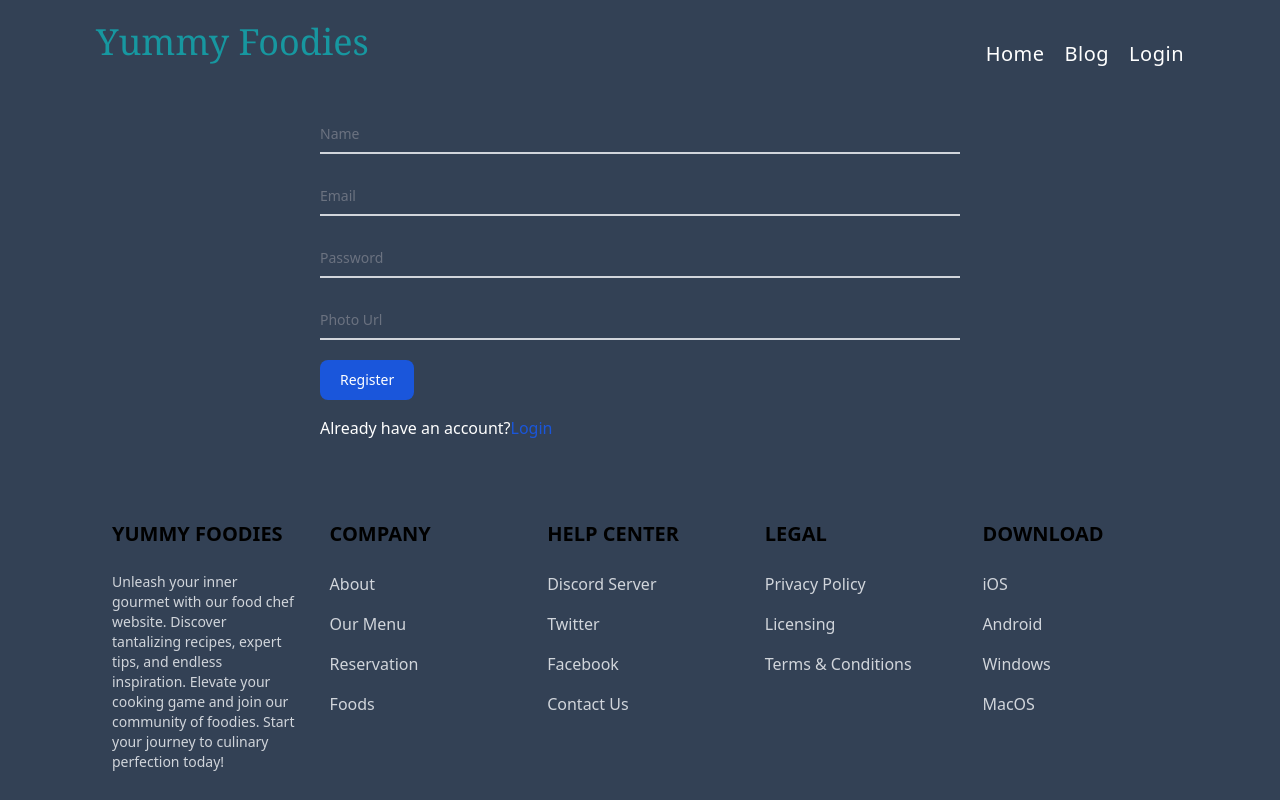
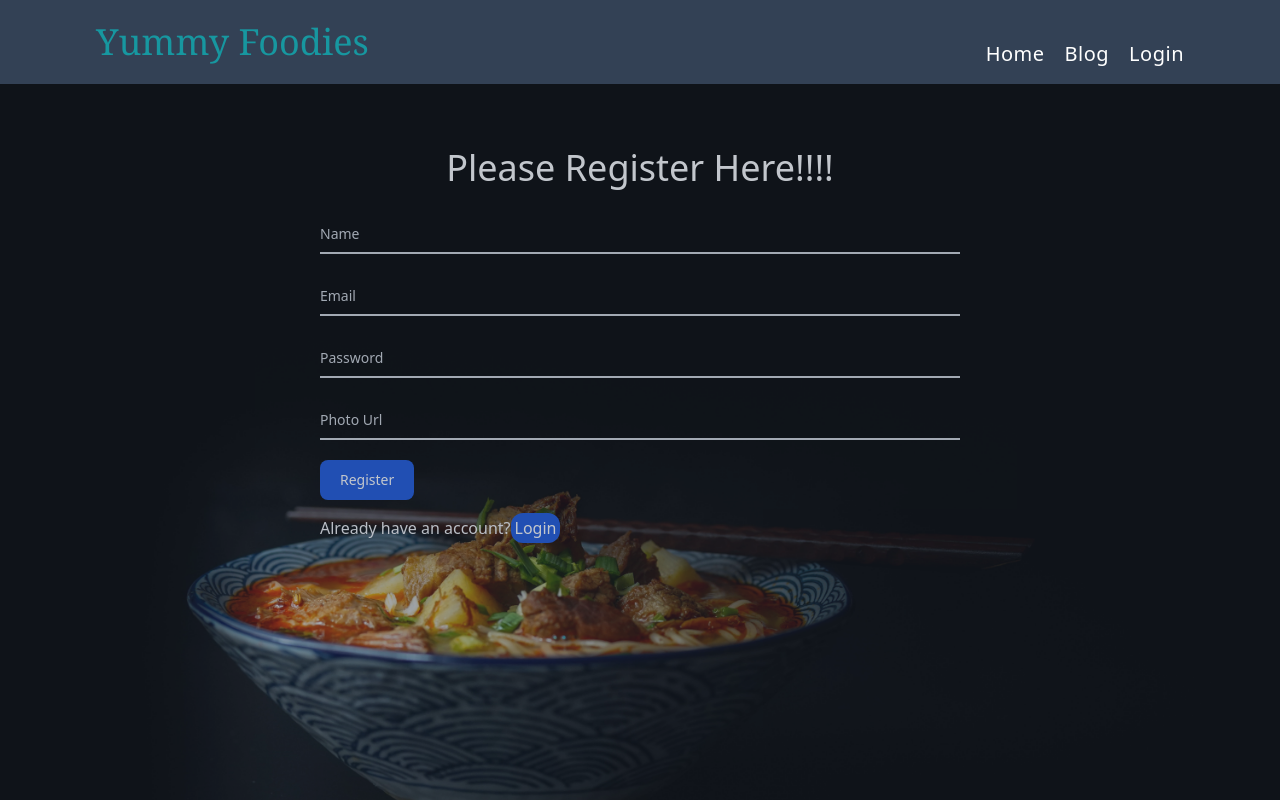
Before and after one commit to ZAHIRULISLAM-CSE/Yummy-Foodies-Client, a React (Vite) app: page /register in a window 1280 px wide. Shown: the top 800 px of the page. Built offline with nearby package versions, Linux system fonts and the light colour scheme; no server answers.

Commit message:
modified login and registration page

```diff
--- a/src/components/login/Login.jsx
+++ b/src/components/login/Login.jsx
@@ -64,7 +64,8 @@ const Login = () => {
 
 
   return (
-    <div className=" mt-7">
+    <div className="bg-cover  py-16 bg-no-repeat bg-center h-screen" style={{backgroundImage: "url('images/banner-bg1.jpg')", opacity: 0.7}}>
+      <h1 className="text-4xl text-center mb-16">Please Login Here!!!</h1>
       <div className="w-1/2 mt-6   mx-auto">
         <form onSubmit={handleLogin} action="">
           <div className="relative mt-5 z-0">
@@ -77,7 +78,7 @@ const Login = () => {
             />
             <label
               htmlFor="floating_standard"
-              className="absolute text-sm text-gray-500 dark:text-gray-400 duration-300 transform -translate-y-6 scale-75 top-3 -z-10 origin-[0] peer-focus:left-0 peer-focus:text-blue-600 peer-focus:dark:text-blue-500 peer-placeholder-shown:scale-100 peer-placeholder-shown:translate-y-0 peer-focus:scale-75 peer-focus:-translate-y-6"
+              className="absolute text-sm text-gray-300 dark:text-gray-400 duration-300 transform -translate-y-6 scale-75 top-3 -z-10 origin-[0] peer-focus:left-0 peer-focus:text-blue-600 peer-focus:dark:text-blue-500 peer-placeholder-shown:scale-100 peer-placeholder-shown:translate-y-0 peer-focus:scale-75 peer-focus:-translate-y-6"
             >
               Email
             </label>
@@ -92,7 +93,7 @@ const Login = () => {
             />
             <label
               htmlFor="floating_standard"
-              className="absolute text-sm text-gray-500 dark:text-gray-400 duration-300 transform -translate-y-6 scale-75 top-3 -z-10 origin-[0] peer-focus:left-0 peer-focus:text-blue-600 peer-focus:dark:text-blue-500 peer-placeholder-shown:scale-100 peer-placeholder-shown:translate-y-0 peer-focus:scale-75 peer-focus:-translate-y-6"
+              className="absolute text-sm text-gray-300 dark:text-gray-400 duration-300 transform -translate-y-6 scale-75 top-3 -z-10 origin-[0] peer-focus:left-0 peer-focus:text-blue-600 peer-focus:dark:text-blue-500 peer-placeholder-shown:scale-100 peer-placeholder-shown:translate-y-0 peer-focus:scale-75 peer-focus:-translate-y-6"
             >
               Password
             </label>
@@ -107,7 +108,7 @@ const Login = () => {
         <p>
           Don't have an account yet?
           <Link to="/register">
-            <span className="text-blue-700 cursor-pointer ">Register</span>
+            <span className="bg-blue-700 p-1 rounded-xl cursor-pointer ">Register</span>
           </Link>
         </p>
         <div>
--- a/src/components/register/Register.jsx
+++ b/src/components/register/Register.jsx
@@ -68,7 +68,8 @@ const Register = () => {
 
   return (
     <div>
-      <div className=" mt-7">
+      <div className="bg-cover  py-16 bg-no-repeat bg-center h-screen" style={{backgroundImage: "url('images/banner-bg1.jpg')", opacity: 0.7}}>
+        <h1 className="text-center text-4xl ">Please Register Here!!!!</h1>
         <div className="w-1/2 mt-6   mx-auto">
           <form onSubmit={handleFormSubmit} action="">
           <div className="relative mt-5 z-0">
@@ -81,7 +82,7 @@ const Register = () => {
               />
               <label
                 htmlFor="floating_standard"
-                className="absolute text-sm text-gray-500 dark:text-gray-400 duration-300 transform -translate-y-6 scale-75 top-3 -z-10 origin-[0] peer-focus:left-0 peer-focus:text-blue-600 peer-focus:dark:text-blue-500 peer-placeholder-shown:scale-100 peer-placeholder-shown:translate-y-0 peer-focus:scale-75 peer-focus:-translate-y-6"
+                className="absolute text-sm text-gray-300 dark:text-gray-400 duration-300 transform -translate-y-6 scale-75 top-3 -z-10 origin-[0] peer-focus:left-0 peer-focus:text-blue-600 peer-focus:dark:text-blue-500 peer-placeholder-shown:scale-100 peer-placeholder-shown:translate-y-0 peer-focus:scale-75 peer-focus:-translate-y-6"
               >
                 Name
               </label>
@@ -96,7 +97,7 @@ const Register = () => {
               />
               <label
                 htmlFor="floating_standard"
-                className="absolute text-sm text-gray-500 dark:text-gray-400 duration-300 transform -translate-y-6 scale-75 top-3 -z-10 origin-[0] peer-focus:left-0 peer-focus:text-blue-600 peer-focus:dark:text-blue-500 peer-placeholder-shown:scale-100 peer-placeholder-shown:translate-y-0 peer-focus:scale-75 peer-focus:-translate-y-6"
+                className="absolute text-sm text-gray-300 dark:text-gray-400 duration-300 transform -translate-y-6 scale-75 top-3 -z-10 origin-[0] peer-focus:left-0 peer-focus:text-blue-600 peer-focus:dark:text-blue-500 peer-placeholder-shown:scale-100 peer-placeholder-shown:translate-y-0 peer-focus:scale-75 peer-focus:-translate-y-6"
               >
                 Email
               </label>
@@ -111,7 +112,7 @@ const Register = () => {
               />
               <label
                 htmlFor="floating_standard"
-                className="absolute text-sm text-gray-500 dark:text-gray-400 duration-300 transform -translate-y-6 scale-75 top-3 -z-10 origin-[0] peer-focus:left-0 peer-focus:text-blue-600 peer-focus:dark:text-blue-500 peer-placeholder-shown:scale-100 peer-placeholder-shown:translate-y-0 peer-focus:scale-75 peer-focus:-translate-y-6"
+                className="absolute text-sm text-gray-300 dark:text-gray-400 duration-300 transform -translate-y-6 scale-75 top-3 -z-10 origin-[0] peer-focus:left-0 peer-focus:text-blue-600 peer-focus:dark:text-blue-500 peer-placeholder-shown:scale-100 peer-placeholder-shown:translate-y-0 peer-focus:scale-75 peer-focus:-translate-y-6"
               >
                 Password
               </label>
@@ -126,7 +127,7 @@ const Register = () => {
               />
               <label
                 htmlFor="floating_standard"
-                className="absolute text-sm text-gray-500 dark:text-gray-400 duration-300 transform -translate-y-6 scale-75 top-3 -z-10 origin-[0] peer-focus:left-0 peer-focus:text-blue-600 peer-focus:dark:text-blue-500 peer-placeholder-shown:scale-100 peer-placeholder-shown:translate-y-0 peer-focus:scale-75 peer-focus:-translate-y-6"
+                className="absolute text-sm text-gray-300 dark:text-gray-400 duration-300 transform -translate-y-6 scale-75 top-3 -z-10 origin-[0] peer-focus:left-0 peer-focus:text-blue-600 peer-focus:dark:text-blue-500 peer-placeholder-shown:scale-100 peer-placeholder-shown:translate-y-0 peer-focus:scale-75 peer-focus:-translate-y-6"
               >
                 Photo Url
               </label>
@@ -139,7 +140,7 @@ const Register = () => {
               Register
             </button>
           </form>
-          <p className="mt-2">Already have an account?<Link to='/login'><span className="text-blue-700 cursor-pointer ">Login</span></Link></p>
+          <p className="mt-2 text-gray-100">Already have an account?<Link to='/login'><span className="bg-blue-700 p-1 rounded-xl text-white cursor-pointer ">Login</span></Link></p>
           <div>
               {
                 error?
```
Also changed, not shown: public/images/124956-login.gif (added), public/images/login.jpg (added).
